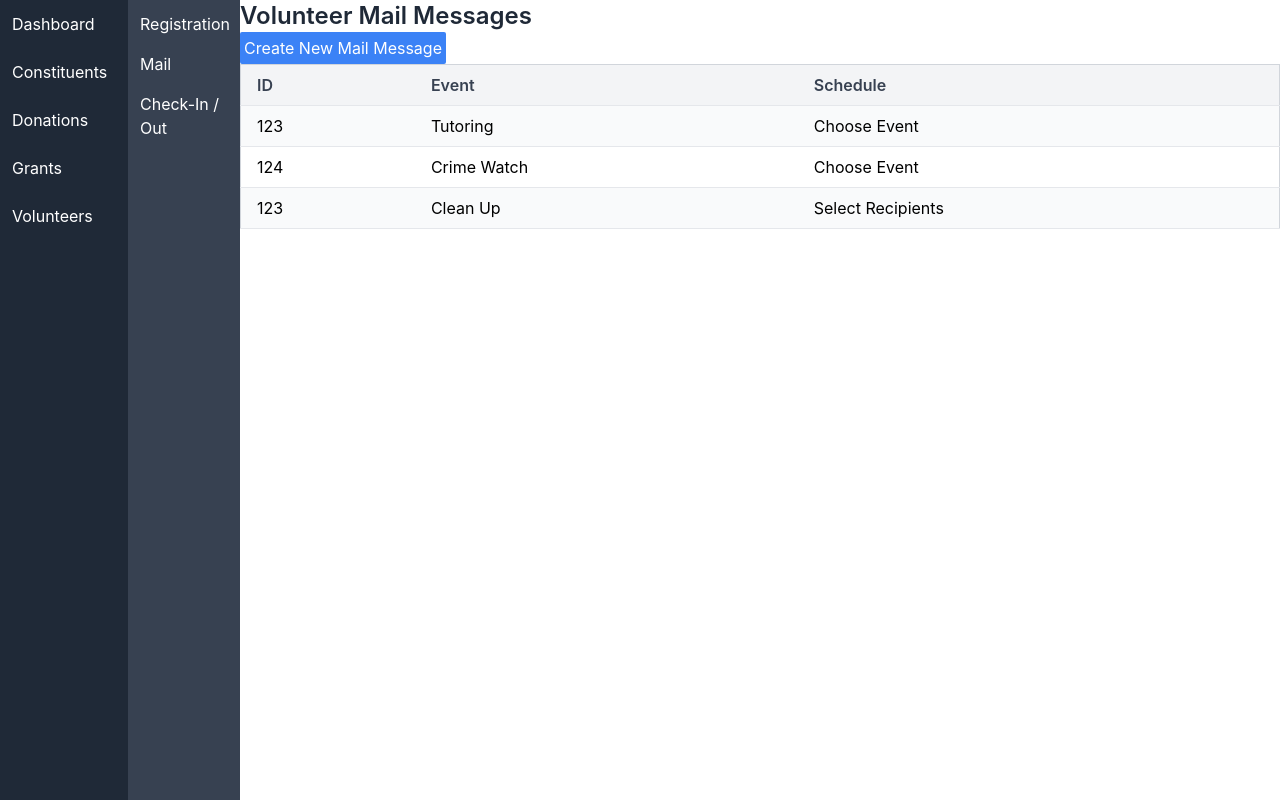
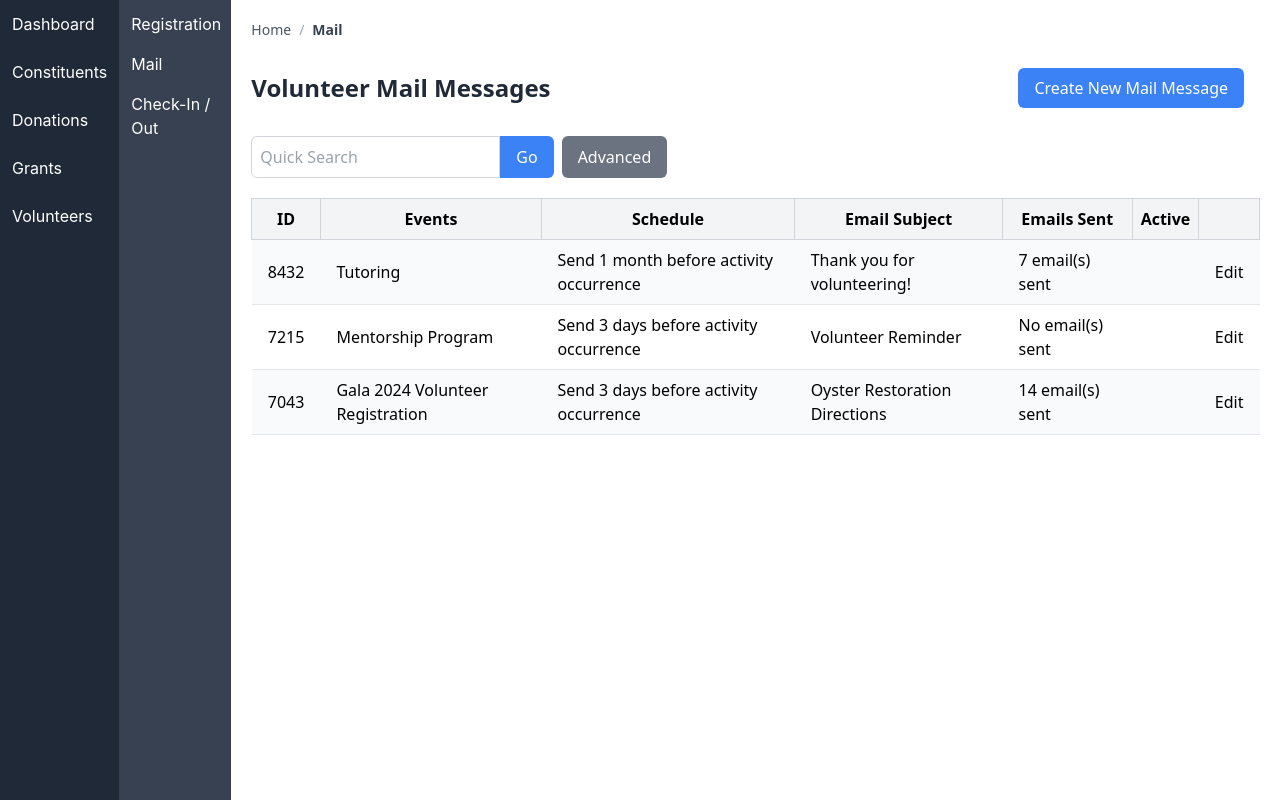
Before and after one commit to UTDallasEPICS/Kids-U-Donor-Volunteer-Database, a Next.js app: page /Volunteers/Mail in a window 1280 px wide. Built offline with nearby package versions, Linux system fonts and the light colour scheme.

Commit message:
progress on mail page

```diff
--- a/app/Volunteers/Mail/MailTable.tsx
+++ b/app/Volunteers/Mail/MailTable.tsx
@@ -2,29 +2,45 @@
 import React from "react";
 
 interface Message {
-  ID: string;
+  ID: number;
   Event: string;
   Schedule: string;
+  Subject: string;
+  Sent: string;
+  Active: boolean;
+  Edit: string; //this is a button not a string
 }
 
 interface TableProps {
   data: Message[];
 }
 
+//   const MailTable = () => {
+//     // Debugging
+//     // if (!Array.isArray(mail)) {
+//     //   return <div>Error: Mail is not an array</div>;
+//     // }
+//     return (
+//     );
+//   };
+
 export const MailTable: React.FC<TableProps> = ({ data }) => {
   return (
-    <table className="min-w-full bg-white border border-gray-300">
+    <div className="overflow-x-auto">
+      <table className="w-full border-collapse mb-5">
         <thead>
-        <tr className="bg-gray-100">
-          <th className="py-2 px-4 border-b text-left font-semibold text-gray-700">
-            ID
+          <tr>
+            <th className="border border-gray-300 p-2 bg-gray-100">ID</th>
+            <th className="border border-gray-300 p-2 bg-gray-100">Events</th>
+            <th className="border border-gray-300 p-2 bg-gray-100">Schedule</th>
+            <th className="border border-gray-300 p-2 bg-gray-100">
+              Email Subject
             </th>
-          <th className="py-2 px-4 border-b text-left font-semibold text-gray-700">
-            Event
+            <th className="border border-gray-300 p-2 bg-gray-100">
+              Emails Sent
             </th>
-          <th className="py-2 px-4 border-b text-left font-semibold text-gray-700">
-            Schedule
-          </th>
+            <th className="border border-gray-300 p-2 bg-gray-100">Active</th>
+            <th className="border border-gray-300 p-2 bg-gray-100"></th>
           </tr>
         </thead>
         <tbody>
@@ -36,9 +52,14 @@ export const MailTable: React.FC<TableProps> = ({ data }) => {
               <td className="py-2 px-4 border-b">{message.ID}</td>
               <td className="py-2 px-4 border-b">{message.Event}</td>
               <td className="py-2 px-4 border-b">{message.Schedule}</td>
+              <td className="py-2 px-4 border-b">{message.Subject}</td>
+              <td className="py-2 px-4 border-b">{message.Sent}</td>
+              <td className="py-2 px-4 border-b">{message.Active}</td>
+              <td className="py-2 px-4 border-b">{message.Edit}</td>
             </tr>
           ))}
         </tbody>
       </table>
+    </div>
   );
 };
--- /dev/null
+++ b/app/Volunteers/Mail/NewMail/page.tsx
@@ -0,0 +1,37 @@
+import React from "react";
+import Link from "next/link";
+
+interface Message {
+  ID: number;
+  Event: string;
+  Schedule: string;
+  Subject: string;
+  Sent: string;
+  Active: boolean;
+  Edit: string; //this is a button not a string
+}
+
+const NewMail: React.FC = () => {
+  const Breadcrumb = () => (
+    <div className="mb-5 text-sm text-gray-600 flex items-center space-x-2">
+      <span className="hover:text-blue-500 cursor-pointer transition-colors duration-200">
+        Home
+      </span>
+      <span className="text-gray-400">/</span>
+      <span className="font-semibold text-gray-700">Mail</span>
+      <span className="text-gray-400">/</span>
+      <span className="font-semibold text-gray-700">New Mail</span>
+    </div>
+  );
+
+  return (
+    <div className={"flex font-sans"}>
+      <div className="flex-grow p-5">
+        <Breadcrumb />
+        Here
+      </div>
+    </div>
+  );
+};
+
+export default NewMail;
--- a/app/Volunteers/Mail/page.tsx
+++ b/app/Volunteers/Mail/page.tsx
@@ -1,30 +1,123 @@
-import React from "react";
+"use client";
 import { MailTable } from "./MailTable";
 
+import React, { useState, useEffect } from "react";
+// import type { Mail } from "@/prisma";
+import Link from "next/link";
+
 interface Message {
-  ID: string;
+  ID: number;
   Event: string;
   Schedule: string;
+  Subject: string;
+  Sent: string;
+  Active: boolean;
+  Edit: string; //this is a button not a string
 }
 
 const Mail: React.FC = () => {
   const peopleData: Message[] = [
-    { ID: "123", Event: "Tutoring", Schedule: "Choose Event" },
-    { ID: "124", Event: "Crime Watch", Schedule: "Choose Event" },
-    { ID: "123", Event: "Clean Up", Schedule: "Select Recipients" },
+    {
+      ID: 8432,
+      Event: "Tutoring",
+      Schedule: "Send 1 month before activity occurrence",
+      Subject: "Thank you for volunteering!",
+      Sent: "7 email(s) sent",
+      Active: true,
+      Edit: "Edit",
+    },
+    {
+      ID: 7215,
+      Event: "Mentorship Program",
+      Schedule: "Send 3 days before activity occurrence",
+      Subject: "Volunteer Reminder",
+      Sent: "No email(s) sent",
+      Active: true,
+      Edit: "Edit",
+    },
+    {
+      ID: 7043,
+      Event: "Gala 2024 Volunteer Registration",
+      Schedule: "Send 3 days before activity occurrence",
+      Subject: "Oyster Restoration Directions",
+      Sent: "14 email(s) sent",
+      Active: true,
+      Edit: "Edit",
+    },
   ];
 
-  return (
-    <div test-id="padding">
-      <h1 className="text-2xl font-semibold text-gray-800">
+  const Breadcrumb = () => (
+    <div className="mb-5 text-sm text-gray-600 flex items-center space-x-2">
+      <span className="hover:text-blue-500 cursor-pointer transition-colors duration-200">
+        Home
+      </span>
+      <span className="text-gray-400">/</span>
+      <span className="font-semibold text-gray-700">Mail</span>
+    </div>
+  );
+
+  const Header = () => (
+    <div className="flex justify-between items-center mb-5">
+      <h1 className="text-2xl font-bold text-gray-800">
         Volunteer Mail Messages
       </h1>
-      <button className="bg-blue-500 text-white rounded-sm p-1">
-        Create New Mail Message
+      <div className="px-4 py-2 ml-2">
+        <Link href="/Volunteers/Mail/NewMail">
+          <button className="bg-blue-500 text-white px-4 py-2 rounded-md hover:bg-blue-600 transition-colors duration-200">
+            Create New Mail Message
+          </button>
+        </Link>
+      </div>
+    </div>
+  );
+
+  const SearchBar = () => (
+    <div className="flex mb-5">
+      <input
+        type="text"
+        placeholder="Quick Search"
+        className="p-2 border border-gray-300 rounded-l-md focus:outline focus:ring-2 focus:ring-blue-500"
+      />
+      <button className="px-4 py-2 bg-blue-500 text-white rounded-r-md hover:bg-blue-600 transition-colors duration-200">
+        Go
       </button>
-      <MailTable data={peopleData} />
+      <button className="px-4 py-2 ml-2 bg-gray-500 text-white rounded-md hover:bg-gray-600 transition-colors duration-200">
+        Advanced
+      </button>
+    </div>
+  );
+
+  return (
+    <div className={"flex font-sans"}>
+      <div className="flex-grow p-5">
+        <Breadcrumb />
+        <Header />
+        <SearchBar />
+        <MailTable data={peopleData} />
+      </div>
     </div>
   );
 };
 
 export default Mail;
+
+/*
+export default function Mail() {
+  // const [mailData, setMailData] = useState<Mail[]>([]); // State to store mail data
+
+  // useEffect(() => {
+  //   fetchMailData();
+  // }, []);
+
+  // const fetchMailData = async () => {
+  //   try {
+  //     const response = await fetch("/api/volunteer/");
+  //     const result = await response.json();
+  //     setMailData(result.data);
+  //   } catch (error) {
+  //     console.error("Error fetching volunteers:", error);
+  //   }
+  // };
+//   );
+// }
+*/
--- a/package.json
+++ b/package.json
@@ -24,6 +24,7 @@
     "next": "^14.2.12",
     "prettier": "^3.3.3",
     "react": "^18.3.1",
+    "react-router-dom": "^6.27.0",
     "typescript": "^5.2.2"
   },
   "devDependencies": {
```
Also changed, not shown: 1 other file (tests, documents, lock files or other folders). Lines whose indentation alone changed are shown as unchanged.
